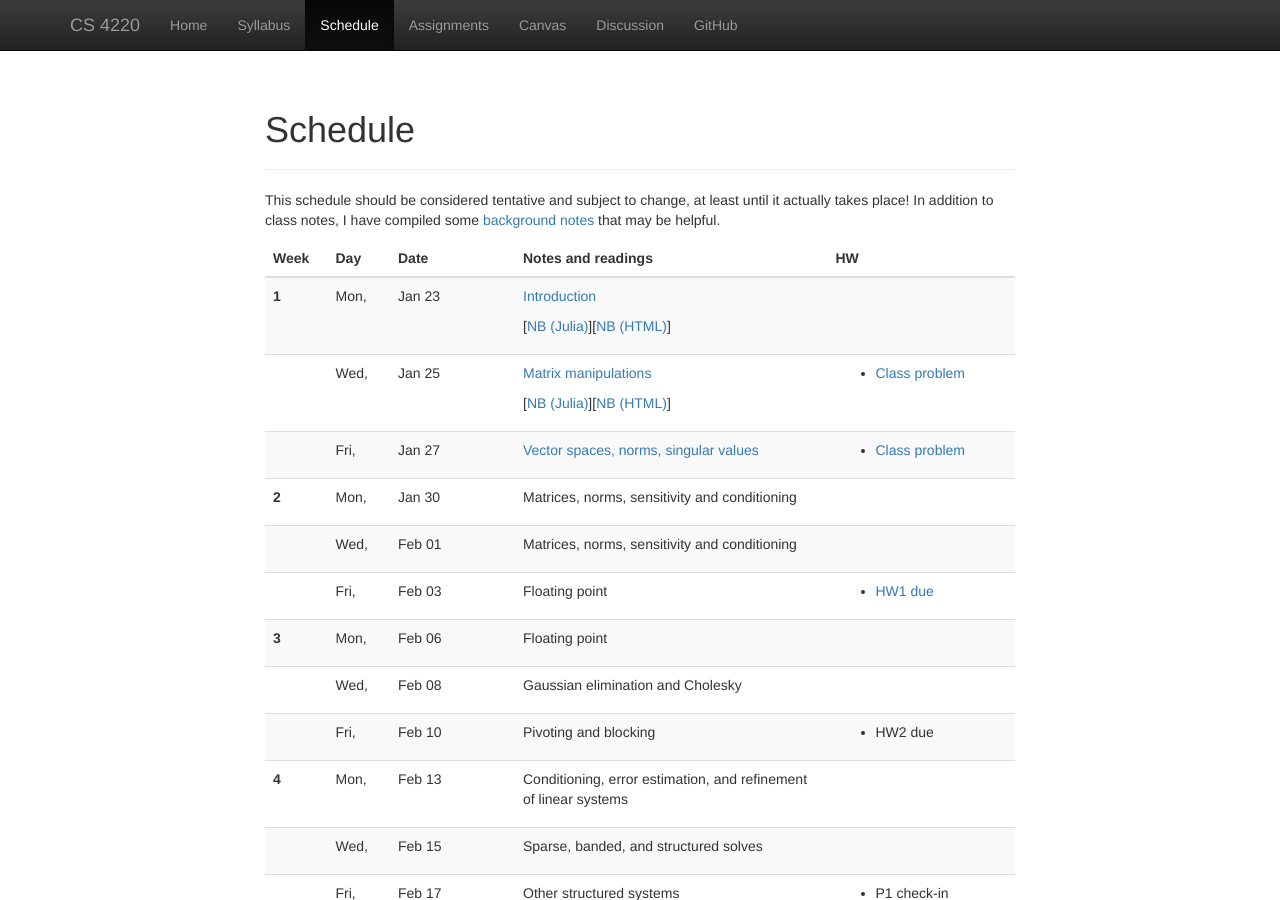
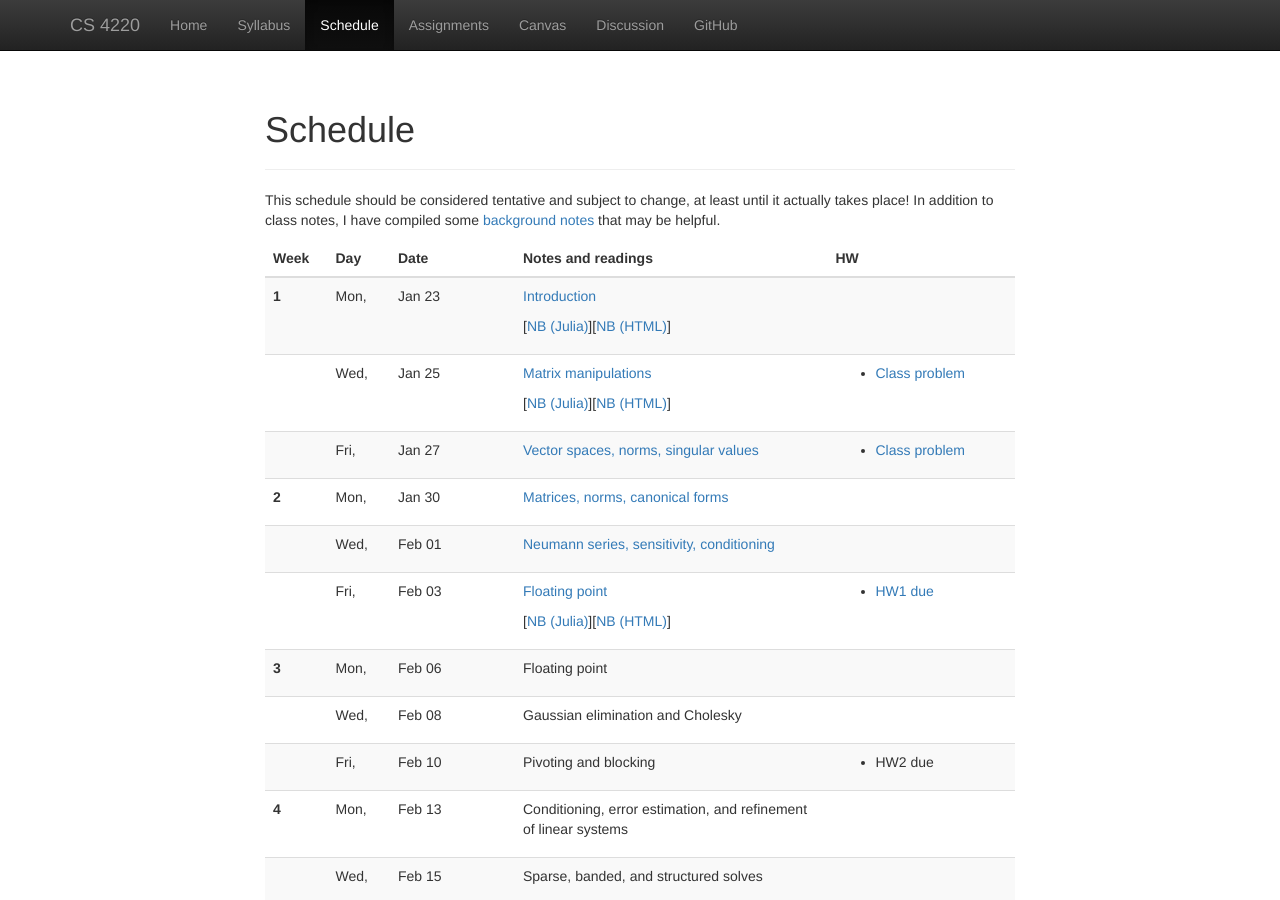
Before and after one commit to dbindel/cs4220-s23, a Jekyll site: the page built from web/schedule.html, in a window 1280 px wide and 900 px high. Built offline with Jekyll 4.4.1, drawn with Linux system fonts in a browser that asks for light colours; nearby versions of some CDN libraries.

Commit message:
Add lecture links.

```diff
--- a/web/_data/lectures.yml
+++ b/web/_data/lectures.yml
@@ -35,16 +35,24 @@
 #
 -
   date: 2023-01-30
-  info: Matrices, norms, sensitivity and conditioning
+  info: Matrices, norms, canonical forms
+  notes: 2023-01-30.pdf
 -
   date: 2023-02-01
-  info: Matrices, norms, sensitivity and conditioning
+  info: Neumann series, sensitivity, conditioning
+  notes: 2023-02-01.pdf
 -
   date: 2023-02-03
   info: Floating point
+  notes: 2023-02-03.pdf
   hw:
     - info: HW1 due
       file: hw1.html
+  ulinks:
+    - info: NB (Julia)
+      url: lec/2023-01-25.jl
+    - info: NB (HTML)
+      url: lec/2023-01-25.html
 #
 # ==================
 # Week 3 (linear solves)
```
